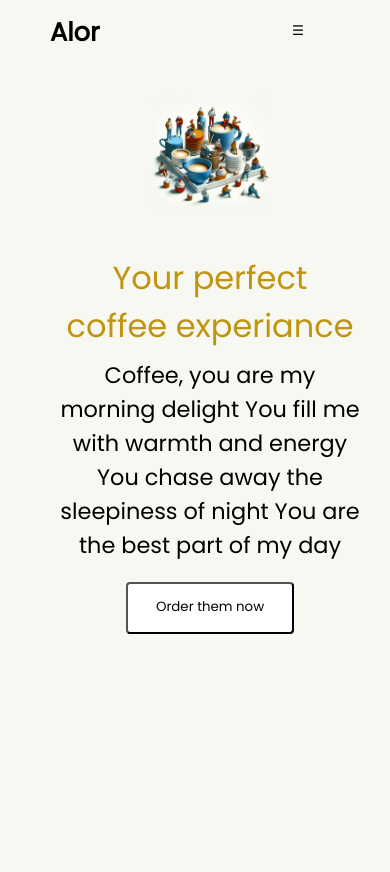
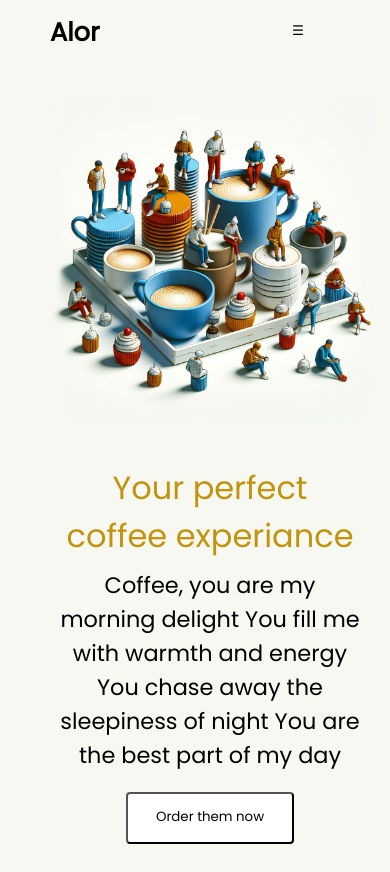
Before and after one commit to Nahin-Yassin/Responsive-Hero-section-HTML-CSS-, a plain HTML site: page index.html in a window 390 px wide. Before the commit the page ends 844 px from the top, so only its background shows below. Drawn offline with Linux system fonts and the light colour scheme.

Commit message:
Add files via upload

```diff
--- a/style.css
+++ b/style.css
@@ -52,7 +52,6 @@ nav ul a {
 }
 .container img{
     width: 40%;
-
 }
 
 .hero-text{
@@ -93,6 +92,9 @@ button:hover
         margin-top: 10px;
         flex-direction: column;
         height: auto;
+    }
+    .container img{
+        width: 110%;
     }
     .hero-text{
         width: 100%;
```
